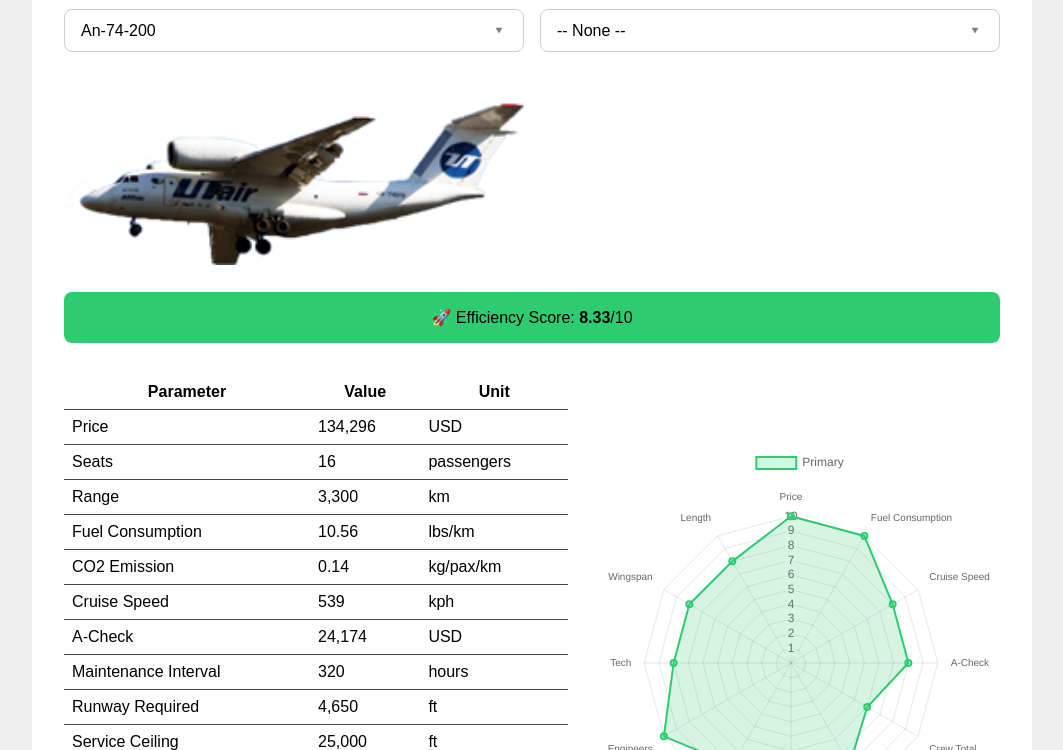
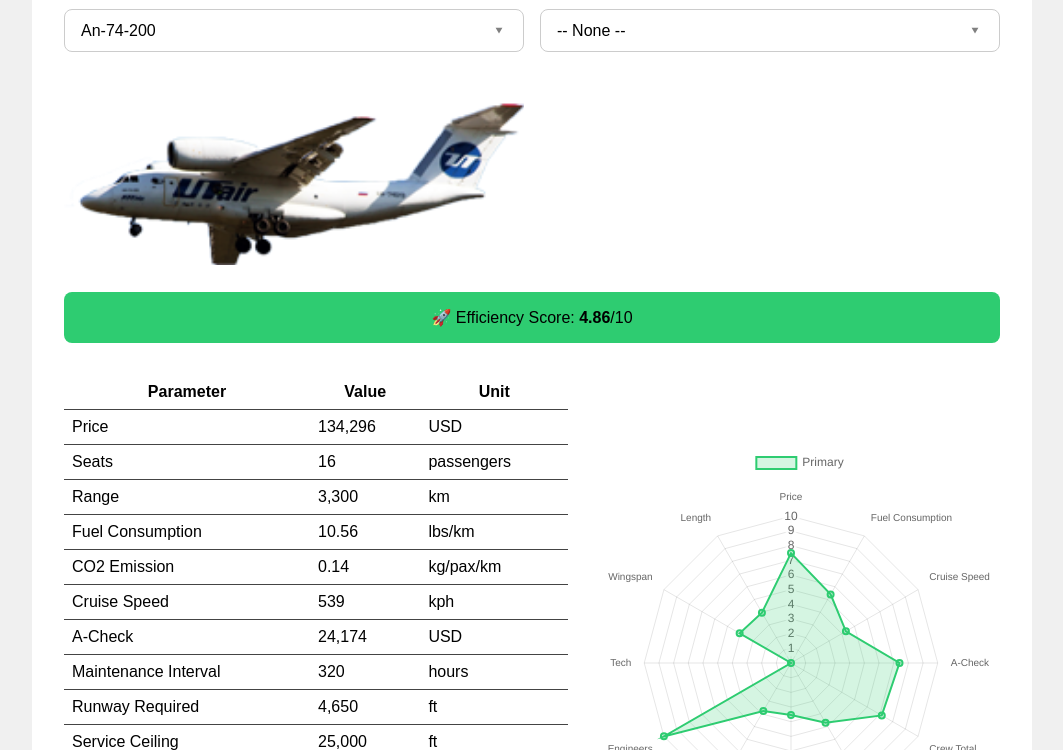
Before and after one commit to PoIsCoding/am4-aircraft-efficiency-analyzer, a plain HTML site: page index.html in a window 1280 px wide. Shown: the part 202-952 px from the top of the page, without its empty margins (108-1171 px from the left). Drawn offline with nearby package versions, Linux system fonts and the light colour scheme.

Commit message:
Changes: v1.0.2 - score calculation more specific

```diff
--- a/index.html
+++ b/index.html
@@ -8,9 +8,14 @@
   <link rel="stylesheet" href="./styles.css" />
   <script src="https://cdn.jsdelivr.net/npm/chart.js"></script>
   <script>
+    // Translation data and current language state
     let translations = {};
     let currentLang = 'en';
 
+    /**
+     * Fetches and sets the language translations.
+     * @param {string} lang - Language code to set (e.g., 'en', 'de').
+     */
     async function setLanguage(lang) {
       const response = await fetch(`./locales/${lang}.json`);
       translations = await response.json();
@@ -18,35 +23,45 @@
       applyTranslations();
     }
 
+    /**
+     * Applies the loaded translations to all relevant UI elements.
+     * Updates text content and preserves certain inner HTML structures.
+     */
     function applyTranslations() {
+      // Update main title
       document.getElementById('title').textContent = translations.title;
+
+      // Update labels for aircraft selection
       document.getElementById('labelPrimary').textContent = translations.primary_aircraft;
       document.getElementById('labelCompare').textContent = translations.compare_aircraft;
+
+      // Update efficiency score box, preserving inner HTML structure and suffix
       const scoreBox = document.getElementById('scoreBox');
       if (scoreBox) {
-        // Preserve inner HTML tags and only update the label part
         const scoreHTML = scoreBox.innerHTML;
         const valueMatch = scoreHTML.match(/<strong>(.*?)<\/strong>/);
         const value = valueMatch ? valueMatch[1] : "--";
         const suffix = scoreHTML.includes("↑") ? scoreHTML.split("</strong>")[1] : "";
         scoreBox.innerHTML = `🚀 ${translations.efficiency_score}: <strong>${value}</strong>${suffix}`;
       }
+
+      // Update table headers
       document.getElementById('thParameter').textContent = translations.table_parameter;
       document.getElementById('thValue').textContent = translations.table_value;
       document.getElementById('thUnit').textContent = translations.table_unit;
 
+      // Update footer notes if present
       if (document.getElementById('languageNote')) {
         document.getElementById('languageNote').textContent = translations.footer_language_note;
       }
-
       if (document.getElementById('footerNote')) {
         document.getElementById('footerNote').textContent = translations.footer_note;
       }
-
       if (document.getElementById('footerDisclaimer')) {
         document.getElementById('footerDisclaimer').textContent = translations.footer_disclaimer;
       }
 
+      // Update settings menu labels
       if (document.getElementById('labelGermanFormat')) {
         document.getElementById('labelGermanFormat').textContent = translations.label_german_format;
       }
@@ -60,10 +75,12 @@
         document.getElementById('labelSupport').textContent = translations.label_support;
       }
 
+      // Update donation link text with fallback
       if (document.getElementById('donationLinkText')) {
         document.getElementById('donationLinkText').textContent = translations.donation_link || "☕ Buy me a coffee";
       }
 
+      // Update any elements with data-label-key attribute dynamically
       document.querySelectorAll('[data-label-key]').forEach(el => {
         const key = el.getAttribute('data-label-key');
         if (translations[key]) {
@@ -71,14 +88,15 @@
         }
       });
 
-      // Dynamically update radar chart labels using translations
+      // Dynamically update radar chart toggle labels using translations
       document.querySelectorAll('.radar-toggle').forEach(el => {
         const value = el.value;
-        const key = value.toLowerCase(); // assume values like "fuel_consumption"
+        const key = value.toLowerCase(); // Expected keys like "fuel_consumption"
         const translatedLabel = translations[key] || value;
         el.nextSibling.textContent = ` ${translatedLabel}`;
       });
 
+      // Call functions to update UI components if they exist
       if (typeof updateRadarChartLabels === "function") {
         updateRadarChartLabels();
       }
@@ -87,12 +105,17 @@
       }
     }
 
+    // Initialize event listeners and default language on DOM content loaded
     document.addEventListener("DOMContentLoaded", () => {
       // Null check for footerNote before language set (in case it's not present)
       if (document.getElementById('footerNote')) {
         // placeholder, no-op, just to satisfy the instruction
       }
+
+      // Set default language to English
       setLanguage('en');
+
+      // Settings button toggles the visibility of the settings menu
       const btn = document.getElementById("settingsBtn");
       const menu = document.getElementById("settingsMenu");
       btn.addEventListener("click", () => {
@@ -103,25 +126,35 @@
 </head>
 <body class="light-mode">
   <div class="container">
+
+    <!-- Settings Menu -->
     <div class="settings-container">
       <button id="settingsBtn" class="settings-button">⚙️</button>
       <div id="settingsMenu" class="settings-menu hidden">
+
+        <!-- Language Options -->
         <div class="language-options">
           <span role="button" class="lang-flag" onclick="setLanguage('en')">🇬🇧</span>
           <span role="button" class="lang-flag" onclick="setLanguage('de')">🇩🇪</span>
         </div>
+
+        <!-- Number Format Option -->
         <div class="format-options">
           <label style="font-size: 0.85rem;">
             <input type="checkbox" id="useGermanFormat" onchange="updateData()" />
             <span id="labelGermanFormat">Use German number format (1.000,12)</span>
           </label>
         </div>
+
+        <!-- Comparison Display Option -->
         <div class="compare-options">
           <label style="font-size: 0.85rem;">
             <input type="checkbox" id="showCompareValues" onchange="updateData()" />
             <span id="labelShowCompare">Show comparison values in table</span>
           </label>
         </div>
+
+        <!-- Radar Chart Parameter Toggles -->
         <div class="radar-options">
           <label style="font-size: 0.85rem;"><strong id="labelRadarChart">Radar Chart Parameters:</strong></label>
           <label><input type="checkbox" class="radar-toggle" value="price" checked /> Price</label>
@@ -137,37 +170,51 @@
           <label><input type="checkbox" class="radar-toggle" value="wingspan" checked /> Wingspan</label>
           <label><input type="checkbox" class="radar-toggle" value="length" checked /> Length</label>
         </div>
+
+        <!-- Donation Section -->
         <div class="donation-section">
           <label style="font-size: 0.85rem;"><strong id="labelSupport">Support the project:</strong></label>
           <a href="https://buymeacoffee.com/poiscoding" target="_blank" style="text-decoration: none; font-size: 0.9rem; margin-top: 0.25rem;">
             <span id="donationLinkText">☕ Buy me a coffee</span>
           </a>
         </div>
+
       </div>
     </div>
+
+    <!-- Main Header -->
     <!-- <img src="./images/header.png" alt="Header Image" class="header-image"> -->
     <h1 id="title">Aircraft Efficiency Analyzer</h1>
 
+    <!-- Dropdown Selection for Aircraft -->
     <div class="dropdown-row">
       <div class="dropdown-column">
         <label for="aircraft1" class="dropdown-label" id="labelPrimary">✈️ Primary Aircraft</label>
         <select id="aircraft1"></select>
-        <img id="img1" class="aircraft-image" src="" alt="Aircraft 1">
+        <img id="img1" class="aircraft-image" src="" alt="Aircraft 1" />
       </div>
       <div class="dropdown-column">
         <label for="aircraft2" class="dropdown-label" id="labelCompare">🔁 Compare Aircraft</label>
         <select id="aircraft2">
           <option value="">-- None --</option>
         </select>
-        <img id="img2" class="aircraft-image" src="" alt="Aircraft 2">
+        <img id="img2" class="aircraft-image" src="" alt="Aircraft 2" />
       </div>
     </div>
 
+    <!-- Efficiency Score Display -->
     <div class="score-box" id="scoreBox">Efficiency Score: -- / 10</div>
 
+    <!-- Results Layout: Table and Chart -->
     <div class="result-layout">
       <table>
-        <thead><tr><th id="thParameter">Parameter</th><th id="thValue">Value</th><th id="thUnit">Unit</th></tr></thead>
+        <thead>
+          <tr>
+            <th id="thParameter">Parameter</th>
+            <th id="thValue">Value</th>
+            <th id="thUnit">Unit</th>
+          </tr>
+        </thead>
         <tbody id="data-table"></tbody>
       </table>
 
@@ -177,12 +224,19 @@
     </div>
   </div>
 
+  <!-- External JavaScript Files -->
   <script src="./js/aircraftList.js"></script>
   <script src="./js/aircraftData.js"></script>
+  <script src="./js/scoringUtils.js"></script>
+  <script src="./js/efficiencyScore.js"></script>
   <script src="./js/main.js"></script>
+
+  <!-- Footer with Language and Disclaimer Notes -->
   <footer class="language-footer">
-    <!-- <span role="button" class="lang-flag" onclick="setLanguage('en')">🇬🇧</span>
-    <span role="button" class="lang-flag" onclick="setLanguage('de')">🇩🇪</span> -->
+    <!-- Language flags commented out:
+    <span role="button" class="lang-flag" onclick="setLanguage('en')">🇬🇧</span>
+    <span role="button" class="lang-flag" onclick="setLanguage('de')">🇩🇪</span>
+    -->
     <!-- <div id="languageNote" style="font-size: 0.8rem; margin-top: 0.5rem;"></div> -->
     <div id="footerNote" style="font-size: 0.8rem; margin-top: 0.5rem;"></div>
     <div id="footerDisclaimer" style="font-size: 0.8rem; margin-top: 0.25rem;"></div>
--- /dev/null
+++ b/js/efficiencyScore.js
@@ -0,0 +1,39 @@
+const scoreParameters = {
+  "Price": { direction: "lower", weight: 2.2 },
+  "Seats": { direction: "higher", weight: 2.5 },
+  "Fuel Consumption": { direction: "lower", weight: 2.0 },
+  "Cruise Speed": { direction: "higher", weight: 2.0 },
+  "A-Check": { direction: "lower", weight: 2.0 },
+  "Maintenance Interval": { direction: "higher", weight: 2.0 },
+  "Crew Total": { direction: "lower", weight: 1.0 },
+  "CO2 Emission": { direction: "lower", weight: 2.0 },
+  "Runway Required": { direction: "lower", weight: 0.75 },
+  "Service Ceiling": { direction: "higher", weight: 1.0 },
+  "Engineers": { direction: "lower", weight: 0.5 },
+  "Tech": { direction: "lower", weight: 0.5 },
+  "Wingspan": { direction: "lower", weight: 0.75 },
+  "Length": { direction: "lower", weight: 0.75 }
+};
+
+function calculateEfficiencyScore(data, extremes) {
+  const scores = {};
+  for (const key in scoreParameters) {
+    const val = data[key][0];
+    const { min, max } = extremes[key];
+    const { direction } = scoreParameters[key];
+    let score = 0;
+    if (max !== min) {
+      score = direction === "lower"
+        ? ((max - val) / (max - min)) * 10
+        : ((val - min) / (max - min)) * 10;
+    } else {
+      score = 10; // Wenn alle Werte gleich sind
+    }
+    scores[key] = score;
+  }
+  return scores;
+}
+
+// Make the function globally accessible for usage in main.js and other scripts
+window.calculateEfficiencyScore = calculateEfficiencyScore;
+window.scoreParameters = scoreParameters;
--- a/js/main.js
+++ b/js/main.js
@@ -1,4 +1,10 @@
+// Import efficiencyScore.js if using ES6 modules
+// import './efficiencyScore.js';
 let useGermanFormat = false;
+
+// === Global Variables & Helpers ===
+
+// Format a number according to the selected locale (German or US) with up to 2 decimal places
 function formatNumber(num) {
   const checkbox = document.getElementById("useGermanFormat");
   const locale = checkbox && checkbox.checked ? "de-DE" : "en-US";
@@ -8,6 +14,9 @@ function formatNumber(num) {
   });
 }
 
+// === UI Initialization ===
+
+// Populate the aircraft dropdowns with sorted aircraft names, setting default selections
 function populateDropdowns() {
   const s1 = document.getElementById("aircraft1");
   const s2 = document.getElementById("aircraft2");
@@ -31,6 +40,9 @@ function populateDropdowns() {
   s2.value = "";
 }
 
+// === Data Handling & Table Update ===
+
+// Update the displayed aircraft data and comparison table based on selected aircraft
 function updateData() {
   const id1 = document.getElementById("aircraft1").value;
   const id2 = document.getElementById("aircraft2").value;
@@ -59,6 +71,7 @@ function updateData() {
   const betterIfHigher = ["Seats", "Range", "Cruise Speed", "Maintenance Interval", "Service Ceiling"];
   const betterIfLower = ["Price", "Fuel Consumption", "A-Check", "Crew Total", "Engineers", "Tech", "CO2 Emission", "Runway Required", "Wingspan", "Length"];
 
+  // For each key, display the primary aircraft's value, and if comparison selected, show difference with color-coded arrows
   for (let key of keys) {
     const v1 = d1[key][0];
     const keyLabel = key.toLowerCase().replace(/[\s-]/g, "_");
@@ -85,35 +98,25 @@ function updateData() {
   drawChart(d1, d2);
 }
 
+// === Efficiency Chart ===
+
+// Calculate efficiency scores and build radar chart comparing selected aircraft
 function drawChart(d1, d2) {
-  const calcScore = d => {
-    const s = d.Seats[0], r = d.Range[0], p = d.Price[0], f = d["Fuel Consumption"][0];
-    const sp = d["Cruise Speed"][0], a = d["A-Check"][0], m = d["Maintenance Interval"][0];
-    const c = d["Crew Total"][0], co = d["CO2 Emission"][0];
-    const rw = d["Runway Required"][0], ceil = d["Service Ceiling"][0];
-    const eng = d["Engineers"][0], tech = d["Tech"][0];
-    const wingspan = d["Wingspan"][0], length = d["Length"][0];
+  const extremes = typeof calculateMinMax === "function" ? calculateMinMax(aircraftData) : {};
+  if (typeof calculateEfficiencyScore !== "function") {
+    console.error("calculateEfficiencyScore is not defined or not loaded");
+    return;
+  }
+  const s1obj = typeof calculateEfficiencyScore === "function" ? calculateEfficiencyScore(d1, extremes) : {};
+  const s1 = Object.values(s1obj);
 
-    return [
-      p / (s * r) < 40 ? 10 : 8,
-      f / s < 1.5 ? 10 : 8,
-      sp > 600 ? 10 : 8,
-      a / m < 15 ? 10 : 8,
-      c <= 2 ? 10 : 6,
-      co <= 0.05 ? 10 : 8,
-      rw < 3000 ? 10 : 8,
-      ceil > 25000 ? 10 : 8,
-      eng <= 1 ? 10 : 8,
-      tech <= 1 ? 10 : 8,
-      wingspan <= 25 ? 10 : 8,
-      length <= 25 ? 10 : 8
-    ];
-  };
+  const s2obj = d2 ? calculateEfficiencyScore(d2, extremes) : null;
+  const s2 = s2obj ? Object.values(s2obj) : null;
 
-  const s1 = calcScore(d1);
-  const s2 = d2 ? calcScore(d2) : null;
-  const avg1 = (s1.reduce((a,b)=>a+b,0)/s1.length).toFixed(2);
-  const avg2 = s2 ? (s2.reduce((a,b)=>a+b,0)/s2.length).toFixed(2) : null;
+  // Weighted average calculation
+  const weights = Object.keys(s1obj).map(k => window.scoreParameters?.[k]?.weight || 1);
+  const avg1 = (Object.keys(s1obj).reduce((sum, key, i) => sum + s1obj[key] * weights[i], 0) / weights.reduce((a,b)=>a+b)).toFixed(2);
+  const avg2 = s2obj ? (Object.keys(s2obj).reduce((sum, key, i) => sum + s2obj[key] * weights[i], 0) / weights.reduce((a,b) => a + b)).toFixed(2) : null;
   document.getElementById("scoreBox").innerHTML = `🚀 ${translations.efficiency_score}: <strong>${avg1}</strong>/10` +
     (avg2 ? (avg1 > avg2 ? ` ↑ +${(avg1 - avg2).toFixed(2)}` : ` ↓ ${(avg2 - avg1).toFixed(2)}`) : "");
 
@@ -130,6 +133,7 @@ function drawChart(d1, d2) {
     fuel_consumption: translations.fuel_consumption || "Fuel",
     cruise_speed: translations.cruise_speed || "Speed",
     a_check: translations.a_check || "A-Check",
+    maintenance_interval: translations.maintenance_interval || "Maint. Int.",
     crew_total: translations.crew_total || "Crew",
     co2_emission: translations.co2_emission || "CO₂",
     runway_required: translations.runway_required || "Runway",
@@ -140,24 +144,26 @@ function drawChart(d1, d2) {
     length: translations.length || "Length"
   };
 
-  const scoreIndexMap = {
-    price: 0,
-    fuel_consumption: 1,
-    cruise_speed: 2,
-    a_check: 3,
-    crew_total: 4,
-    co2_emission: 5,
-    runway_required: 6,
-    service_ceiling: 7,
-    engineers: 8,
-    tech: 9,
-    wingspan: 10,
-    length: 11
+  const labels = selectedRadarKeys.map(k => paramLabels[k]);
+
+  const radarKeyToScoreKey = {
+    price: "Price",
+    fuel_consumption: "Fuel Consumption",
+    cruise_speed: "Cruise Speed",
+    a_check: "A-Check",
+    maintenance_interval: "Maintenance Interval",
+    crew_total: "Crew Total",
+    co2_emission: "CO2 Emission",
+    runway_required: "Runway Required",
+    service_ceiling: "Service Ceiling",
+    engineers: "Engineers",
+    tech: "Tech",
+    wingspan: "Wingspan",
+    length: "Length"
   };
 
-  const labels = selectedRadarKeys.map(k => paramLabels[k]);
-  const s1data = selectedRadarKeys.map(k => s1[scoreIndexMap[k]]);
-  const s2data = s2 ? selectedRadarKeys.map(k => s2[scoreIndexMap[k]]) : null;
+  const s1data = selectedRadarKeys.map(k => s1obj[radarKeyToScoreKey[k]]);
+  const s2data = s2obj ? selectedRadarKeys.map(k => s2obj[radarKeyToScoreKey[k]]) : null;
 
   window.radar = new Chart(ctx, {
     type: "radar",
@@ -186,6 +192,9 @@ function drawChart(d1, d2) {
   });
 }
 
+// === Theme Toggle ===
+
+// Switch between light and dark mode, updating button text accordingly
 function toggleMode() {
   const body = document.body;
   const modeButton = document.getElementById("modeButton");
@@ -201,12 +210,21 @@ function toggleMode() {
   }
 }
 
+// === Window Load Event ===
+
+// On window load, initialize dropdowns, update data display, and set event listeners for UI interactions
 window.onload = function () {
   populateDropdowns();
   updateData();
-  document.getElementById("aircraft1").addEventListener("change", updateData);
-  document.getElementById("aircraft2").addEventListener("change", updateData);
-  document.getElementById("modeButton").addEventListener("click", toggleMode);
+  const aircraft1 = document.getElementById("aircraft1");
+  const aircraft2 = document.getElementById("aircraft2");
+  const modeBtn = document.getElementById("modeButton");
+  const germanFormatToggle = document.getElementById("useGermanFormat");
+
+  if (aircraft1) aircraft1.addEventListener("change", updateData);
+  if (aircraft2) aircraft2.addEventListener("change", updateData);
+  if (modeBtn) modeBtn.addEventListener("click", toggleMode);
+  if (germanFormatToggle) germanFormatToggle.addEventListener("change", updateData);
 };
 
 window.radar = null;
--- /dev/null
+++ b/js/scoringUtils.js
@@ -0,0 +1,24 @@
+/**
+ * Calculates the minimum and maximum values for each parameter across all aircraft.
+ * @param {Object} data - The full aircraft data object.
+ * @returns {Object} An object with min and max values for each parameter.
+ */
+function calculateMinMax(data) {
+  const extremes = {};
+  for (const id in data) {
+    const plane = data[id];
+    for (const key in plane) {
+      const val = plane[key][0];
+      if (!extremes[key]) {
+        extremes[key] = { min: val, max: val };
+      } else {
+        extremes[key].min = Math.min(extremes[key].min, val);
+        extremes[key].max = Math.max(extremes[key].max, val);
+      }
+    }
+  }
+  return extremes;
+}
+
+// Make the function globally accessible
+window.calculateMinMax = calculateMinMax;
--- a/locales/en.json
+++ b/locales/en.json
@@ -1,5 +1,4 @@
 {
-  "footer_disclaimer": "This is an unofficial fan-made project. It is not affiliated with or endorsed by the original game or its rights holders. All trademarks, logos, and images are the property of their respective owners and are used solely for non-commercial, informational purposes.",
   "title": "Aircraft Efficiency Analyzer",
   "primary_aircraft": "✈️ Primary Aircraft",
   "compare_aircraft": "🔁 Compare Aircraft",
@@ -22,8 +21,13 @@
   "tech": "Tech",
   "wingspan": "Wingspan",
   "length": "Length",
-  "footer_language_note": "Language applies only to this page",
-  "footer_note": "© Poramet Bahnschulte (PoIsCoding) – Fan-made project for comparing aircraft in Airline Manager. Contact: poramet.coding@gmail.com",
+  "label_german_format": "Use German number format (1.000,12)",
+  "label_show_compare": "Show comparison values in table",
+  "label_radar_chart": "Radar Chart Parameters:",
+  "label_support": "Support the project:",
+  "donation_link": "☕ Buy me a coffee",
+  "primary": "Primary",
+  "compare": "Compare",
   "units": {
     "price": "USD",
     "seats": "passengers",
@@ -41,11 +45,6 @@
     "wingspan": "m",
     "length": "m"
   },
-  "primary": "Primary",
-  "compare": "Compare",
-  "label_german_format": "Use German number format (1.000,12)",
-  "label_show_compare": "Show comparison values in table",
-  "label_radar_chart": "Radar Chart Parameters:",
-  "label_support": "Support the project:",
-  "donation_link": "☕ Buy me a coffee"
+  "footer_disclaimer": "This is an unofficial fan-made project. It is not affiliated with or endorsed by the original game or its rights holders. All trademarks, logos, and images are the property of their respective owners and are used solely for non-commercial, informational purposes.",
+  "footer_note": "© Poramet Bahnschulte (PoIsCoding) – Fan-made project for comparing aircraft in Airline Manager. Contact: poramet.coding@gmail.com"
 }
```
Also changed, not shown: locales/de.json (+15 -16 lines), styles.css (+21 -3 lines).
